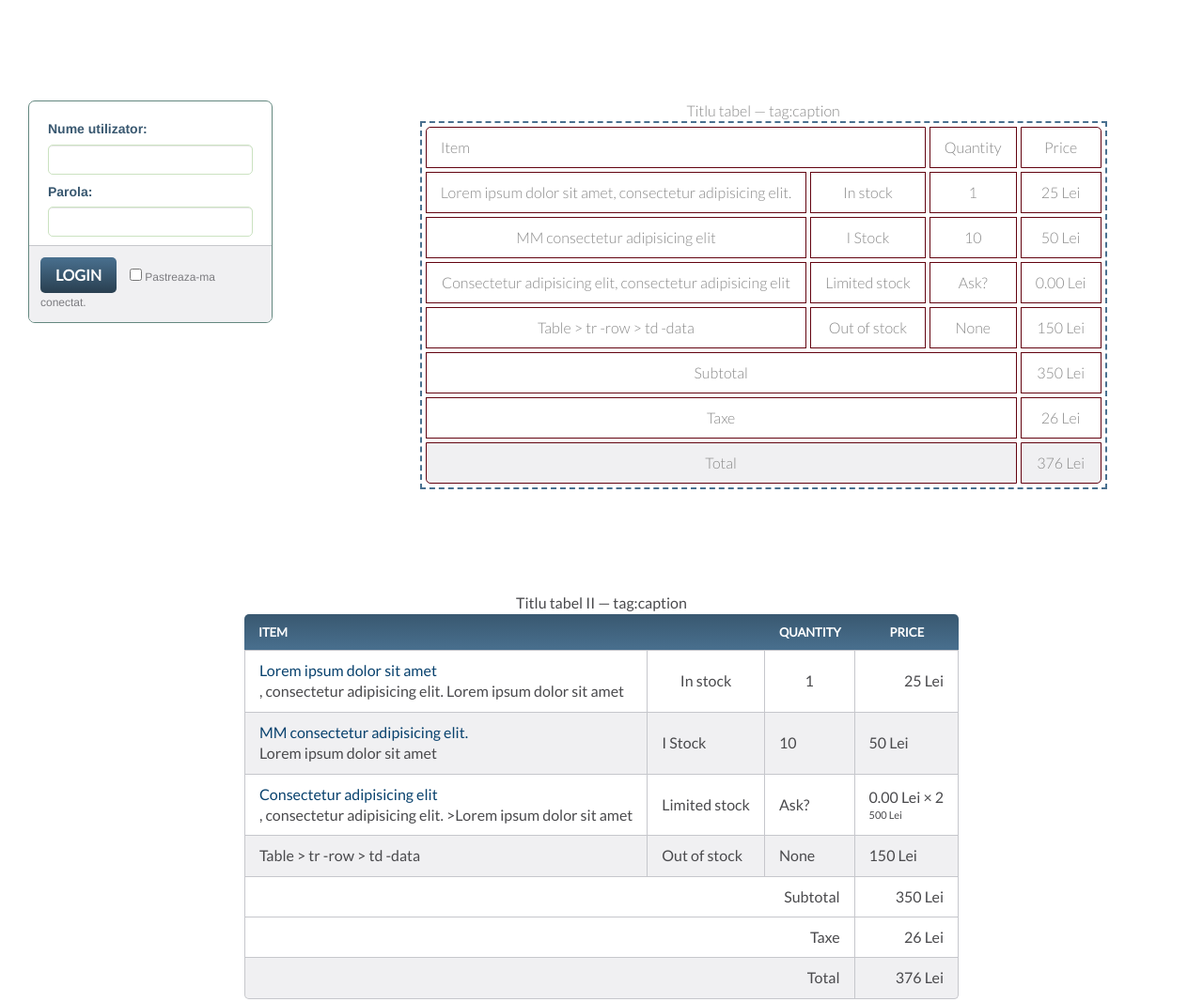
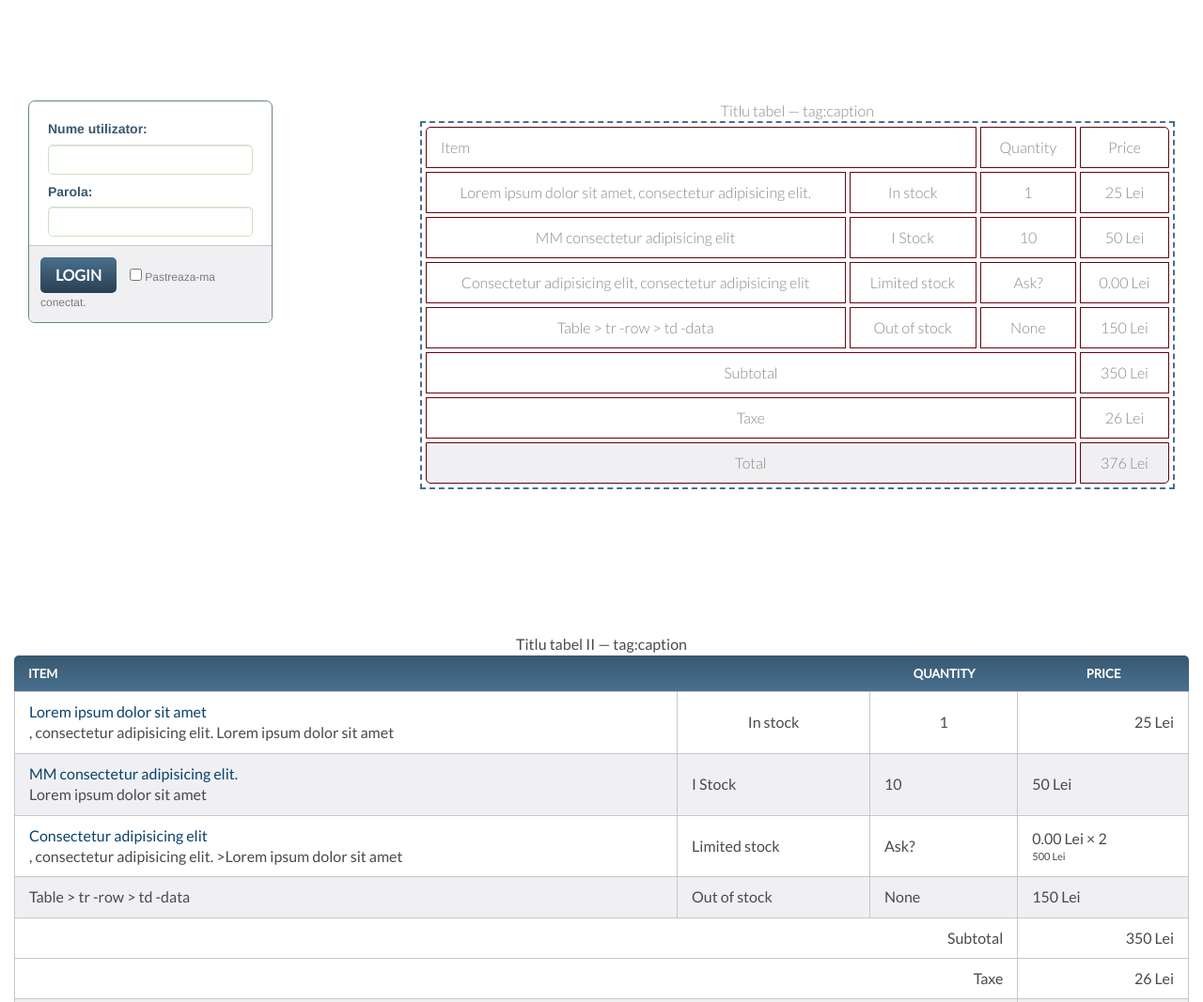
Before and after one commit to mailboxml/html-css, a plain HTML site: page index.html in a window 1280 px wide. Shown: the part 1163-2230 px from the top of the page at 94% size. Drawn offline with Linux system fonts and the light colour scheme.

Commit message:
tabel venue

```diff
--- a/assets/main.css
+++ b/assets/main.css
@@ -446,6 +446,23 @@ margin-bottom: 22px;
 
 /*
 ===================
+Venue PAGE
+===================
+*/
+
+table {
+  margin-bottom: 44px;
+  width: 100%;
+}
+
+table:last-child {
+
+}
+
+
+
+/*
+===================
 REGISTER PAGE
 ===================
 */
@@ -663,6 +680,7 @@ Seciune tabel Home
   border-collapse: separate;
   border-spacing: 4px;
   border: 2px dashed #49708f;
+  width: 100%;
 }
 
 .tabel1 th,
@@ -674,6 +692,7 @@ Seciune tabel Home
 }
 
 .table2 {
+  /* width: 100%; -- se intinde pe tot containerul, nu arata bine */
   margin: 0 auto;
   border-collapse: separate;
   border-spacing: 0;
```
Also changed, not shown: schedule.html (+24 -3 lines).
